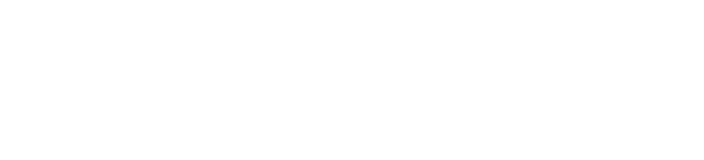
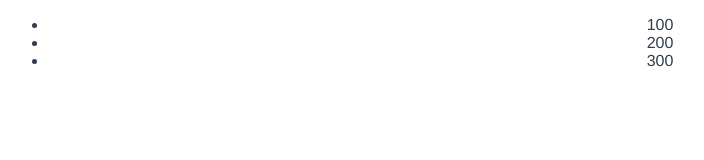
Before and after one commit to Y0hy0h/plusminus, a Vue app: page / in a window 1280 px wide. Shown: the top 160 px of the page, without its empty margins (0-704 px from the left). Built offline with nearby package versions, Linux system fonts and the light colour scheme.

Commit message:
Add minimal app

```diff
--- a/src/App.vue
+++ b/src/App.vue
@@ -1,7 +1,23 @@
 <template>
     <div id="app">
+        <Overview/>
     </div>
 </template>
+
+
+<script lang="ts">
+  import Overview from '@/components/Overview.vue'
+  import { Component, Vue } from 'vue-property-decorator'
+
+  @Component({
+    components: {
+      Overview,
+    },
+  })
+  export default class App extends Vue {
+  }
+</script>
+
 
 <style>
     #app {
--- /dev/null
+++ b/src/components/Overview.vue
@@ -0,0 +1,23 @@
+<template>
+    <ul>
+        <li v-for="expense in allExpenses">{{ expense.cents }}</li>
+    </ul>
+</template>
+
+<script lang="ts">
+  import { Expense } from '@/model/expense'
+  import { Component, Vue } from 'vue-property-decorator'
+
+  @Component
+  export default class Overview extends Vue {
+    public allExpenses: Expense[] = [
+      new Expense(100),
+      new Expense(200),
+      new Expense(300),
+    ]
+  }
+</script>
+
+<style scoped>
+
+</style>
--- /dev/null
+++ b/src/model/expense.ts
@@ -0,0 +1,3 @@
+export class Expense {
+  constructor(public cents: number) { }
+}
```
